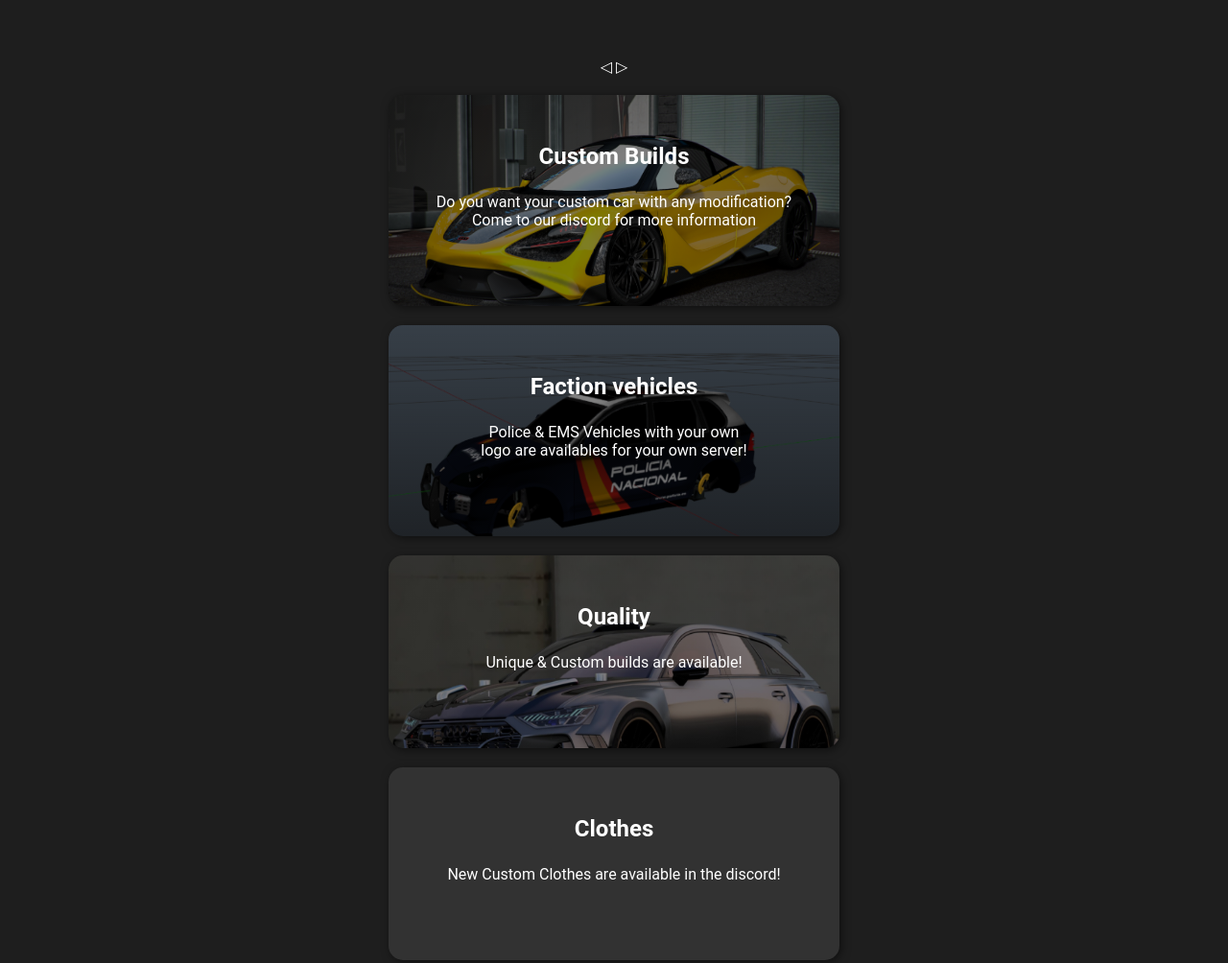
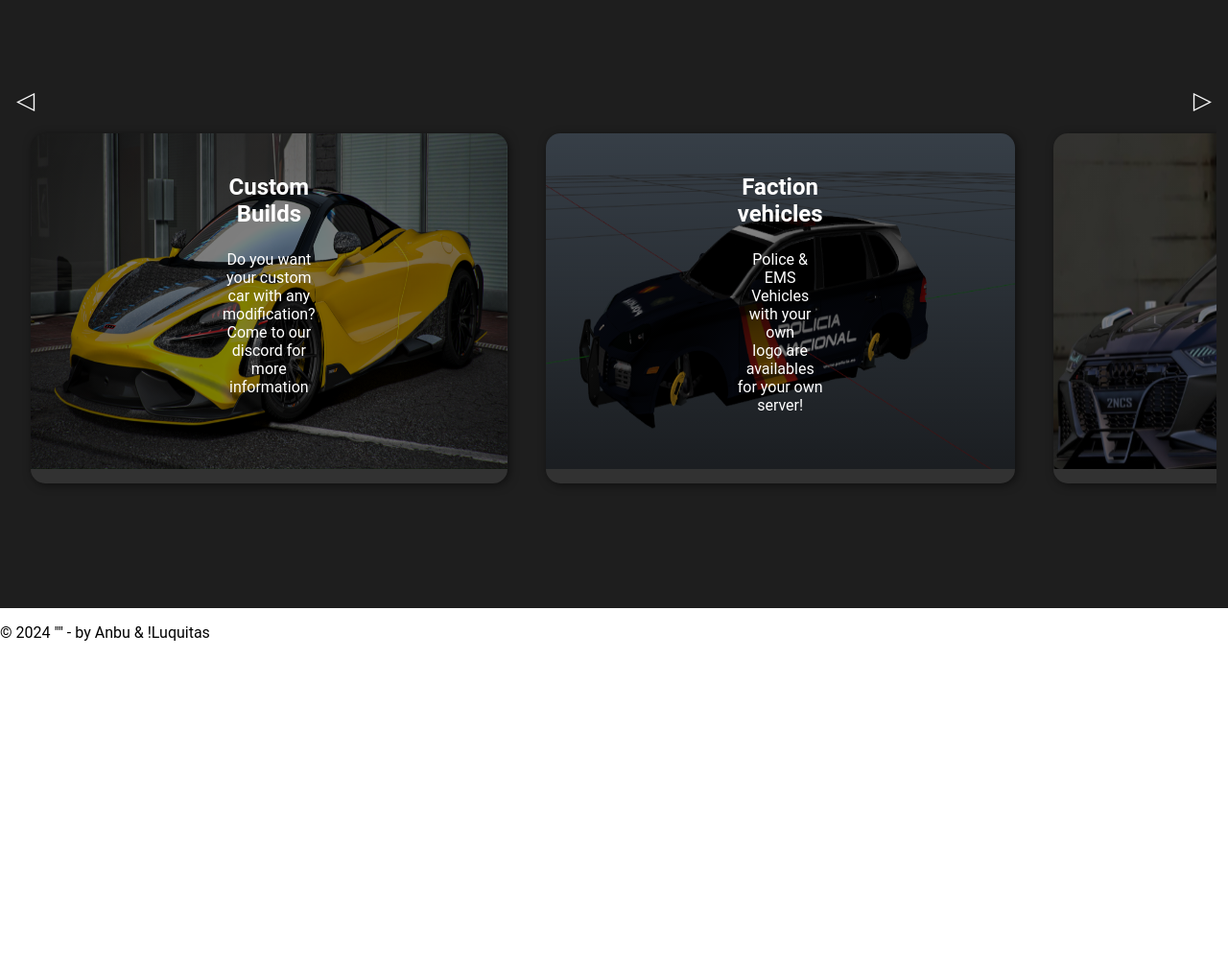
Before and after one commit to AnbuSM/SupremeCustoms, a plain HTML site: page index.html in a window 1280 px wide. Shown: the part 1704-2708 px from the top of the page at 96% size. After the commit the page ends 2389 px from the top, so only its background shows below. Drawn offline with Linux system fonts and the light colour scheme; a script that the page names is missing.

Commit message:
Update index.css

```diff
--- a/index.css
+++ b/index.css
@@ -109,7 +109,7 @@ header a:hover{
 }
 
 #Features .container{
-    padding: 80px 12px;
+    padding: 110px 12px;
 }
 
 #Features h2{
@@ -156,13 +156,26 @@ header a:hover{
     ,url("media/1.png");
 }
 
+.cartas:nth-child(4){
+    background-image: linear-gradient(
+        0deg,
+        rgba(0,0,0,0.5),
+        rgba(0,0,0,0.5)
+    )
+    ,url("media/4.png");
+}
+
 .cartas:last-child{
     background-image: linear-gradient(
         0deg,
         rgba(0,0,0,0.5),
         rgba(0,0,0,0.5)
     )
-    ,url("media/4.png");
+    ,url("media/5.png");
+}
+
+.scrolling-buttons-container{
+    display: none;
 }
 
 @media (min-width:720px){
@@ -225,8 +238,8 @@ header a:hover{
     }
 
     #Features .cartas{
-        padding: 50px;
-        background-size: 100% 260px;
+        padding: 42px 200px;
+        background-size: 100% 350px;
         background-repeat: no-repeat;
         background-position-y: 0;
         background-color: rgb(50,50,50);
@@ -260,13 +273,22 @@ header a:hover{
         ,url("media/1.png")
     }
 
+    .cartas:nth-child(4){
+        background-image: linear-gradient(
+            0deg,
+            rgba(0,0,0,0.5),
+            rgba(0,0,0,0.5)
+        )
+        ,url("media/4.png");
+    }
+
     .cartas:last-child{
         background-image: linear-gradient(
             0deg,
             rgba(0,0,0,0.5),
             rgba(0,0,0,0.5)
         )
-        ,url("media/4.png");
+        ,url("media/5.png");
     }
 
 
@@ -279,4 +301,25 @@ header a:hover{
         color: rgb(91, 29, 93);
     }
 
+    .scrolling-container{
+        display: flex;
+        flex-wrap: nowrap;
+        overflow-x: auto;
+        scroll-behavior: smooth;
+    }
+
+    .scrolling-container::-webkit-scrollbar{
+        display: none;
+    }
+
+    .scrolling-buttons-container{
+        display: flex;
+        justify-content: space-between;
+        font-size: 25px;
+        margin-left: 5px;
+        margin-right: 5px;
+        text-align: center;
+        cursor: default;
+    }
+
 }
```
